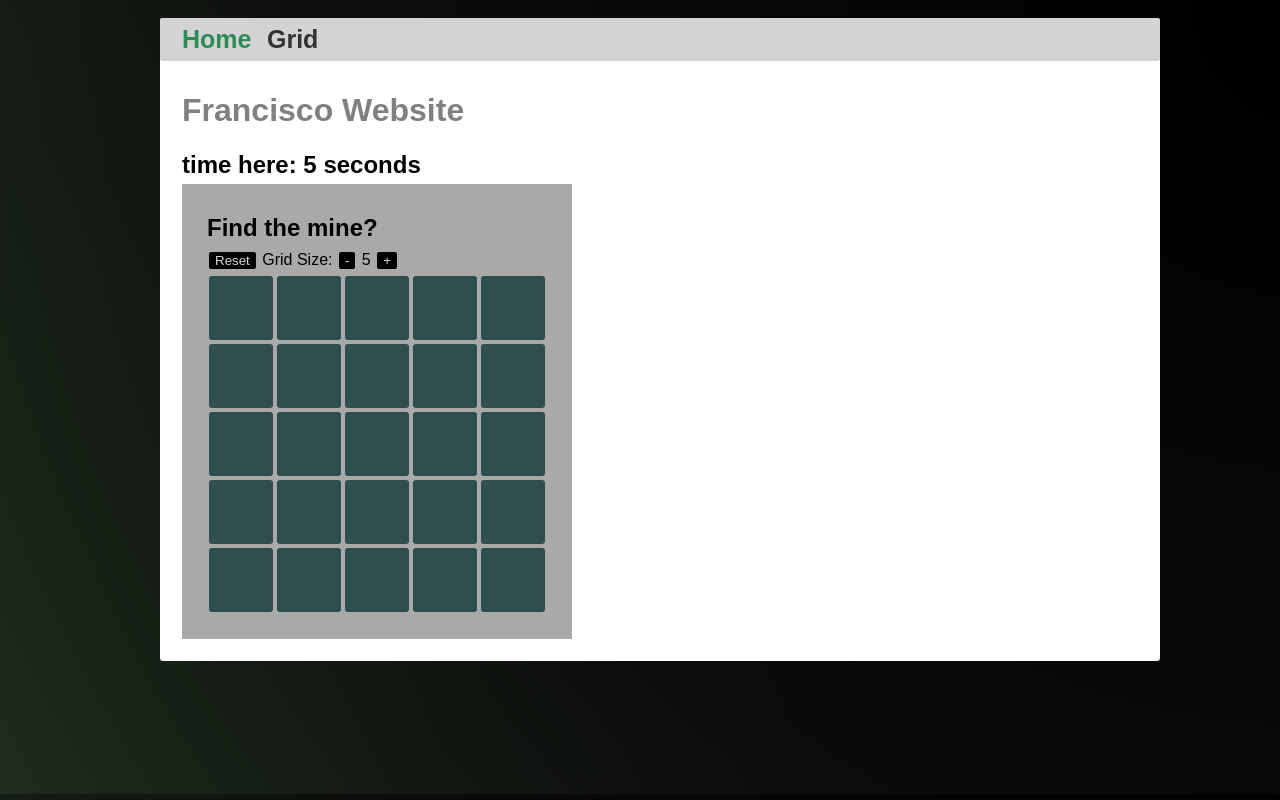
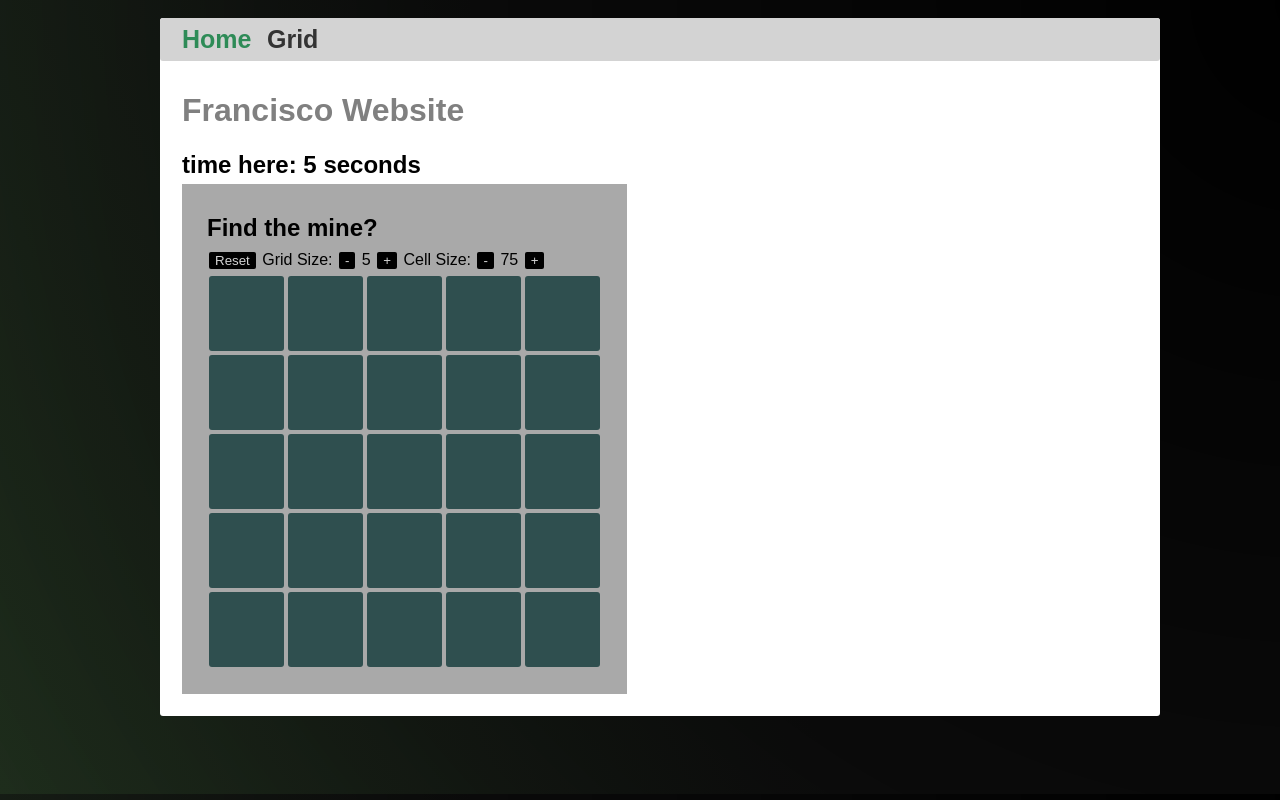
Before and after one commit to san475/san475.github.io, a Nuxt app: page /grid in a window 1280 px wide. Shown: the top 800 px of the page. Built offline with nearby package versions, Linux system fonts and the light colour scheme.

Commit message:
added cell size control

```diff
--- a/components/Cell.vue
+++ b/components/Cell.vue
@@ -18,8 +18,6 @@ const props = defineProps(['cellSize', 'cellKey', 'backColor'])
   color: lightgray;
   width: v-bind('props.cellSize');
   height: v-bind('props.cellSize');
-  width: 5vw;
-  height: 5vw;
   margin: 2px;
   background-color: v-bind("props.backColor");
   display: flex;
--- a/components/Grid.vue
+++ b/components/Grid.vue
@@ -3,7 +3,7 @@ import { reactive, ref } from 'vue'
 
 import Cell from './Cell.vue'
 
-const cellSize = ref('75px')
+const cellSize = ref(75)
 const gridSize = ref(5);
 
 let mine = [1, 2];
@@ -85,6 +85,11 @@ const gridSizeButtonHandler = (amount) => {
   grid.value = setupGrid();
 }
 
+const cellSizeButtonHandler = (amount) => {
+  cellSize.value += amount;
+  grid.value = setupGrid();
+}
+
 
 </script>
 
@@ -103,9 +108,15 @@ const gridSizeButtonHandler = (amount) => {
         {{ gridSize }}
         <button @click="gridSizeButtonHandler(1)">+</button>
       </span>
+      <span>
+        Cell Size:
+        <button @click="cellSizeButtonHandler(-5)">-</button>
+        {{ cellSize }}
+        <button @click="cellSizeButtonHandler(5)">+</button>
+      </span>
     </div>
     <div v-for="row in grid.array" class="row">
-      <Cell v-for="tile in row" :cellKey="tile.key" :cellSize="cellSize" :backColor="tile.backColor"
+      <Cell v-for="tile in row" :cellKey="tile.key" :cellSize="cellSize + 'px'" :backColor="tile.backColor"
         @cellClickDown="emittedClickDownHandler" @cellHover="emittedHoverHandler" />
     </div>
   </div>
--- a/layouts/default.vue
+++ b/layouts/default.vue
@@ -8,14 +8,12 @@ onMounted(() => setInterval(() => {
   const then = new Date();
   counter.count = Math.floor((then - now) / 1000)
 }, 10))
-
 </script>
 
 <template>
   <div class="center">
     <navbar />
     <div class="content">
-
       <h1>Francisco Website</h1>
       <h2> time here: {{ counter.count }} seconds</h2>
       <slot />
```
